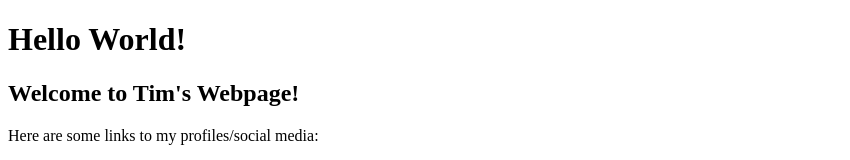
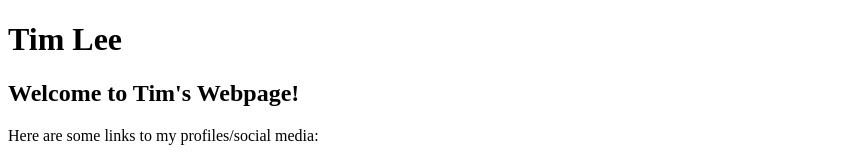
Before and after one commit to TimLee2/TimLee2.github.io, a plain HTML site: page index.html in a window 1280 px wide. Shown: the top 160 px of the page, without its empty margins (0-850 px from the left). Drawn offline with Linux system fonts and the light colour scheme.

Commit message:
updated page title

```diff
--- a/index.html
+++ b/index.html
@@ -9,7 +9,7 @@
 </style>
 
 <html>
-    <h1>Hello World!</h1>
+    <h1>Tim Lee</h1>
     <h2>Welcome to Tim's Webpage!</h2>
     <p>Here are some links to my profiles/social media:</p>
     <ul>
```
